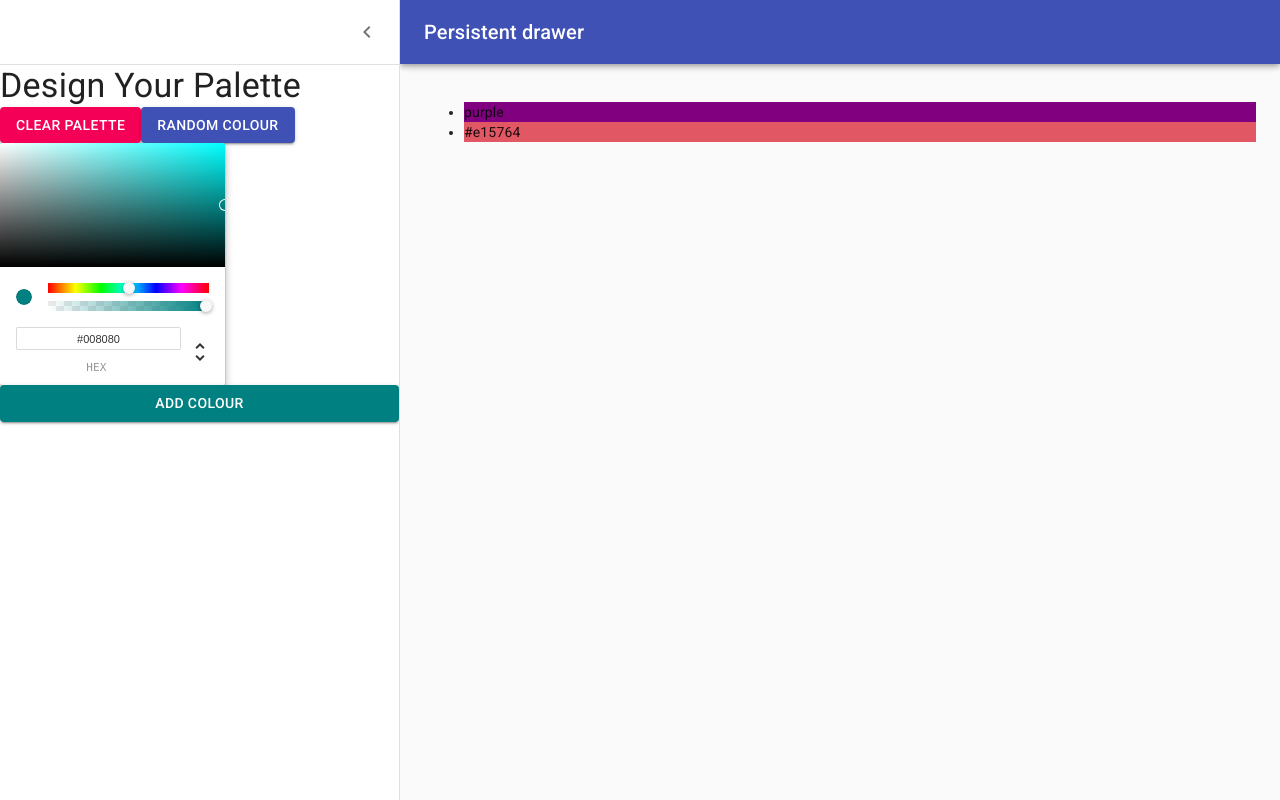
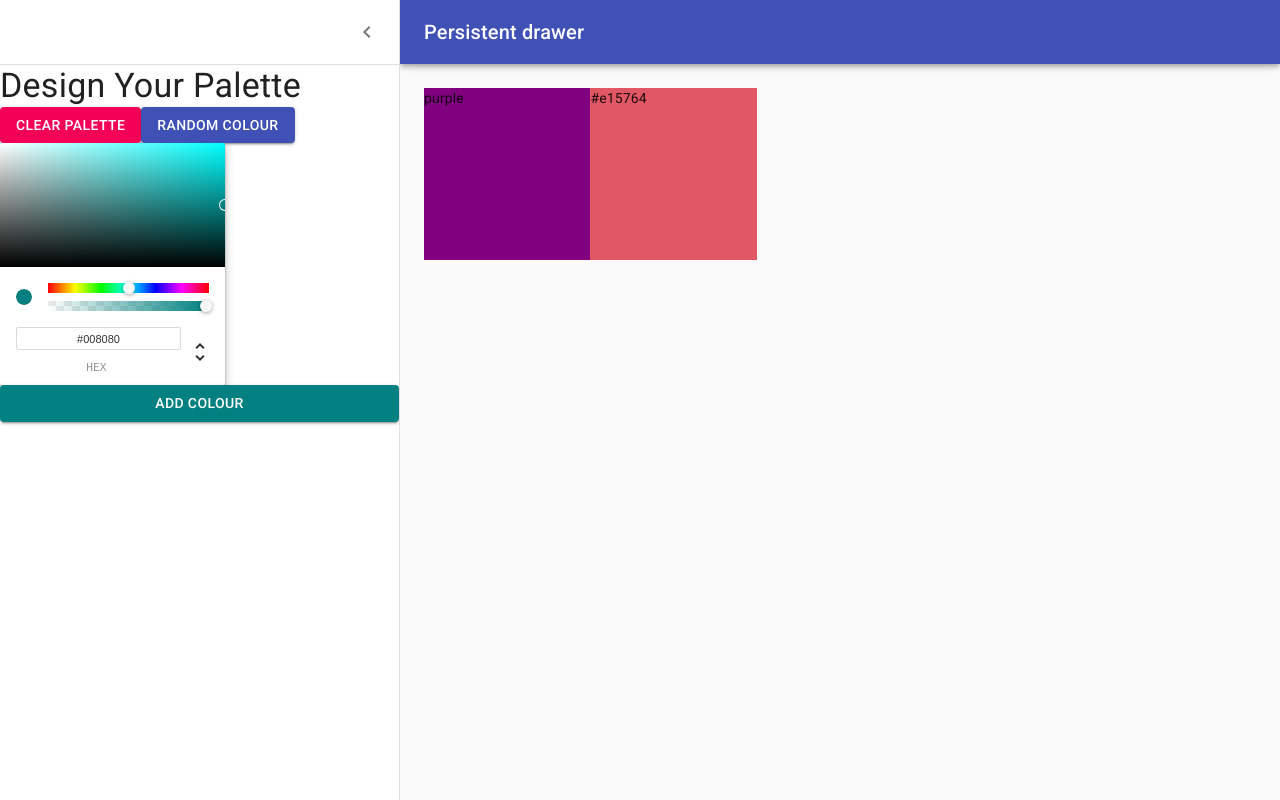
Before and after one commit to super8989/React_colors_app, a React (Create React App) app: page /palette/new in a window 1280 px wide. Built offline with nearby package versions, Linux system fonts and the light colour scheme.

Commit message:
added DraggableColorBox component

```diff
--- /dev/null
+++ b/src/DraggableColorBox.js
@@ -0,0 +1,28 @@
+import React from "react";
+
+import { withStyles } from "@material-ui/styles";
+
+const styles = {
+	root: {
+		width: "20%",
+		height: "25%",
+		margin: "0 auto",
+		display: "inline-block",
+		position: "relative",
+		cursor: "pointer",
+		marginBottom: "-3.5px"
+	}
+};
+
+function DraggableColorbox(props) {
+	return (
+		<div
+			className={props.classes.root}
+			style={{ backgroundColor: props.color }}
+		>
+			{props.color}
+		</div>
+	);
+}
+
+export default withStyles(styles)(DraggableColorbox);
--- a/src/NewPaletteForm.js
+++ b/src/NewPaletteForm.js
@@ -14,6 +14,7 @@
 import Button from "@material-ui/core/Button";
 
 import { ChromePicker } from "react-color";
+import DraggableColorbox from "./DraggableColorBox";
 
 const drawerWidth = 400;
 
@@ -58,6 +59,7 @@
 	},
 	content: {
 		flexGrow: 1,
+		height: "calc(100vh - 64px)",
 		padding: theme.spacing.unit * 3,
 		transition: theme.transitions.create("margin", {
 			easing: theme.transitions.easing.sharp,
@@ -172,11 +174,10 @@
 					})}
 				>
 					<div className={classes.drawerHeader} />
-					<ul>
-						{this.state.colors.map(color => (
-							<li style={{ backgroundColor: color }}>{color}</li>
-						))}
-					</ul>
+
+					{this.state.colors.map(color => (
+						<DraggableColorbox color={color} />
+					))}
 				</main>
 			</div>
 		);
```
